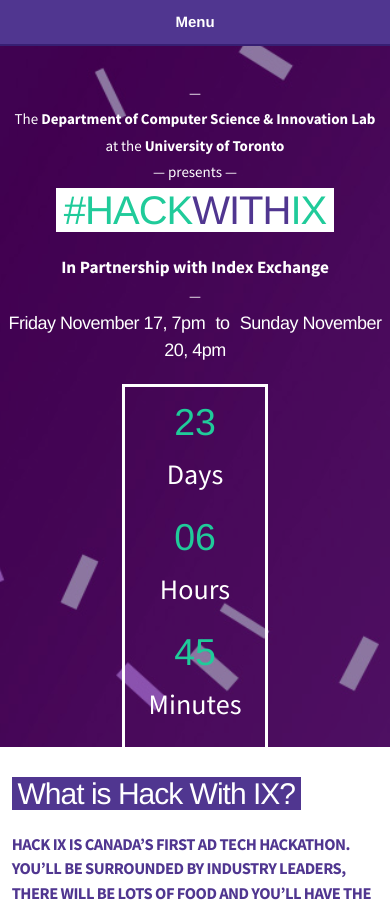
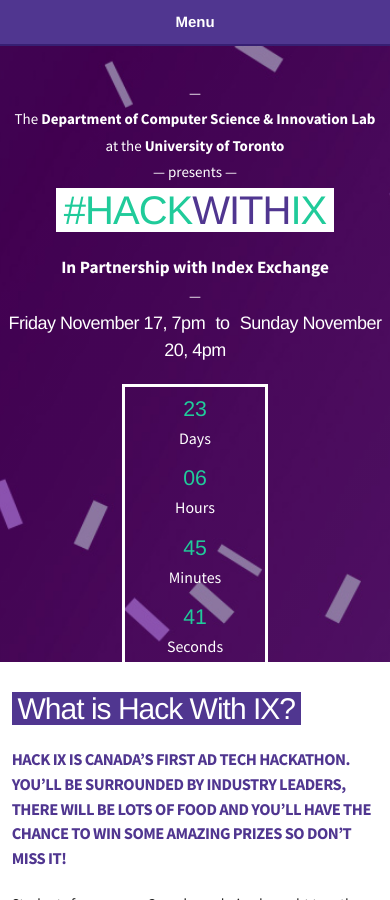
Before and after one commit to martinlaws/hackathon, a Jekyll site: the page built from index.html, in a window 390 px wide and 900 px high. Built offline with Jekyll 4.4.1, drawn with Linux system fonts in a browser that asks for light colours; some web fonts are replaced.

Commit message:
Made footer responsive and fixed header/timer responsiveness

```diff
--- a/_assets/stylesheets/footer.scss
+++ b/_assets/stylesheets/footer.scss
@@ -85,3 +85,52 @@
     }
   }
 }
+
+@media (max-width: 800px) {
+  footer {
+    width: 100vw;
+    .footer-container {
+      flex-flow: column;
+      .left {
+        width: 100%;
+        ul.ix-links {
+          li > a {
+            font-size: 3rem;
+          }
+        }
+        ul {
+          justify-content: center;
+        }
+        .social {
+          text-align: center;
+          ul {
+            width: 100%;
+          }
+        }
+      }
+      .middle {
+        border-bottom: 1px solid #fff;
+        width: 100%;
+        height: 1px;
+      }
+      .right {
+        width: 100%;
+        display: flex;
+        justify-content: center;
+        ul {
+          width: 40%;
+          justify-content: center;
+          text-align: center;
+          flex-flow: row wrap;
+          li {
+            width: 100%;
+            margin-bottom: 35%;
+          }
+          li:last-child {
+            margin-bottom: 0;
+          }
+        }
+      }
+    }
+  }
+}
--- a/_assets/stylesheets/main.scss
+++ b/_assets/stylesheets/main.scss
@@ -98,7 +98,8 @@
           url(../images/img_background.jpg);
     background-position: center;
     background-size: cover;
-    height: 90vh;
+    // height: auto;
+    padding-bottom: 12.5%;
     width: 100vw;
     z-index: 2;
     .intro {
@@ -125,11 +126,11 @@
         list-style-type: none;
         display: flex;
         align-items: center;
-        flex-flow: row;
+        flex-flow: row wrap;
         justify-content: space-around;
         text-align: center;
         li.cd-i {
-
+          padding: 0 2.5%;
           span {
             font-family: $site-title-font;
             font-size: $countdown-number-size;
@@ -367,15 +368,28 @@
   }
 }
 
+@media (max-width: 1160px) {
+  body {
+    header {
+      height: auto;
+      padding-bottom: 25%;
+    }
+  }
+}
+
 @media (max-width: 420px) {
   body {
     header {
       height: auto;
+      padding-bottom: 25%;
       .countdown-container {
         .countdown {
           display: flex;
           flex-flow: column;
           justify-content: center;
+          li.cd-i {
+            font-size: 0.85rem;
+          }
         }
       }
     }
```
